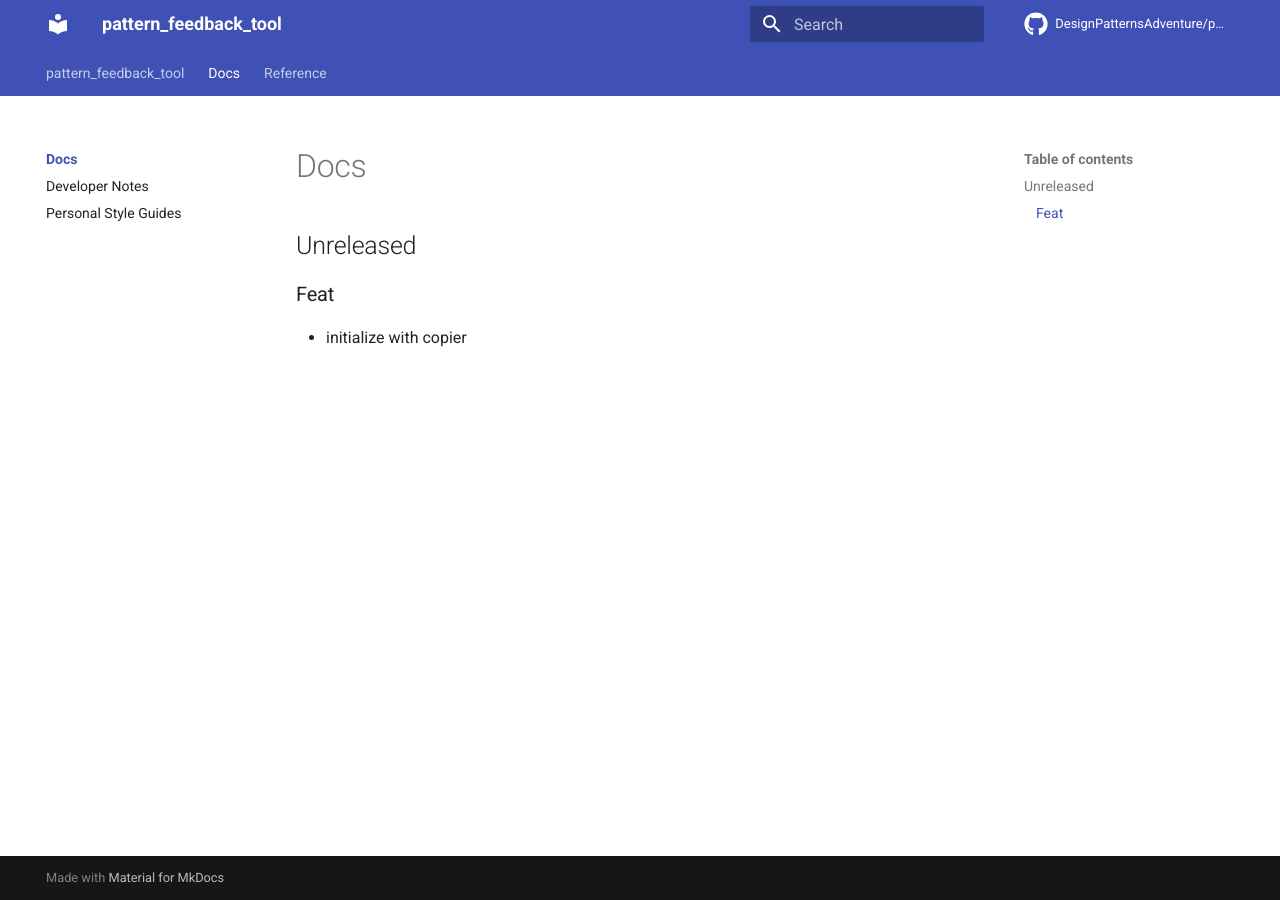
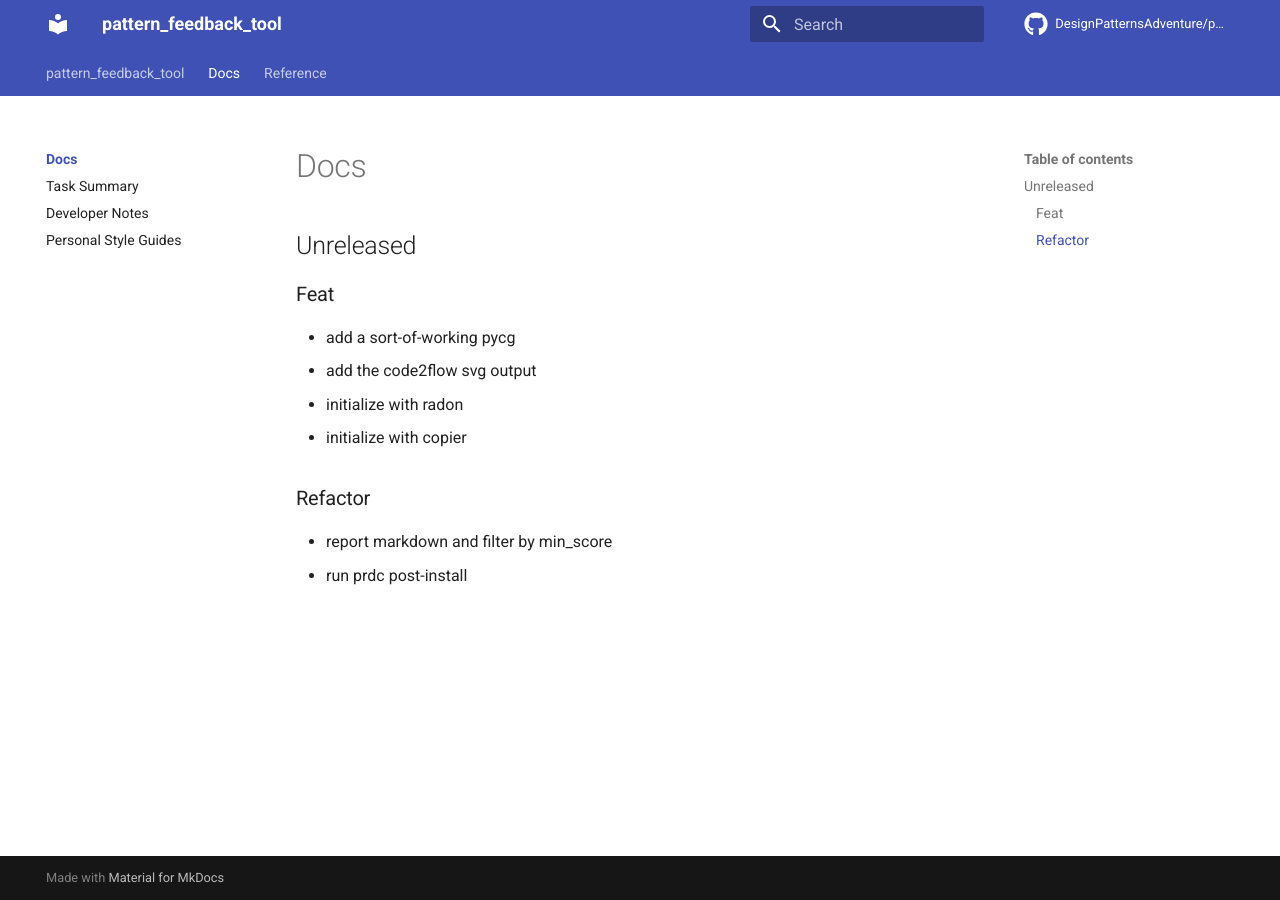
Before and after one commit to DesignPatternsAdventure/pattern_feedback_tool, an MkDocs documentation site: the page built from docs/docs/CHANGELOG.md, in a window 1280 px wide. Built offline with MkDocs 1.6.1 and Material for MkDocs 9.7.7, drawn with Linux system fonts in a browser that asks for light colours; comment, search, counter and statistics services are not loaded.

```diff
--- a/docs/docs/CHANGELOG.md
+++ b/docs/docs/CHANGELOG.md
@@ -2,4 +2,12 @@
 
 ### Feat
 
+- add a sort-of-working pycg
+- add the code2flow svg output
+- initialize with radon
 - initialize with copier
+
+### Refactor
+
+- report markdown and filter by min_score
+- run prdc post-install
```
Also changed, not shown: docs/docs/CODE_TAG_SUMMARY.md (added, +25 -0 lines), pyproject.toml (+10 -5 lines), 3 other files.
